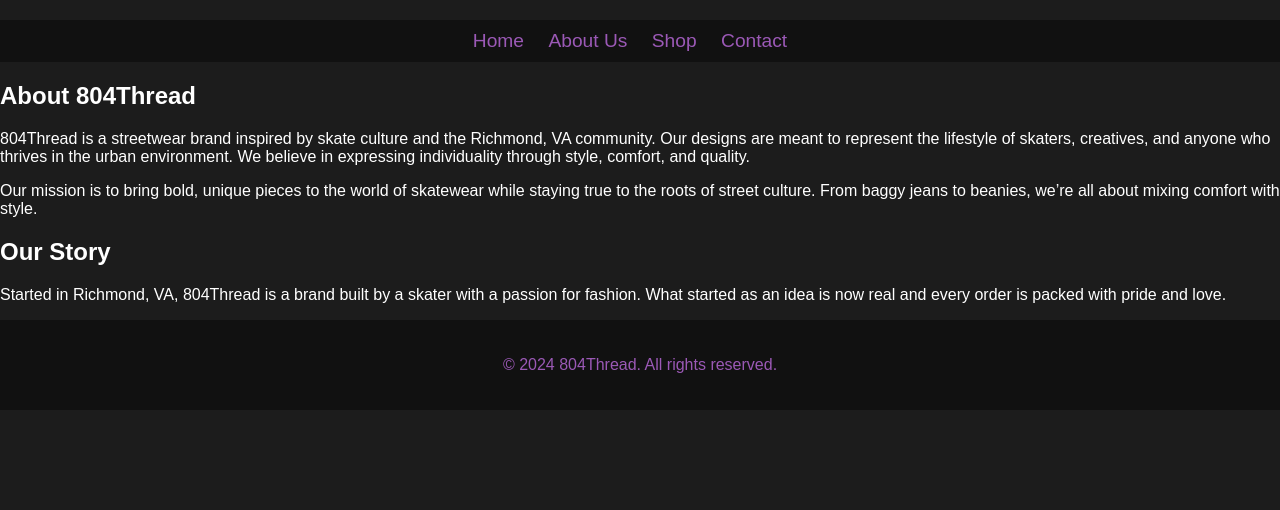
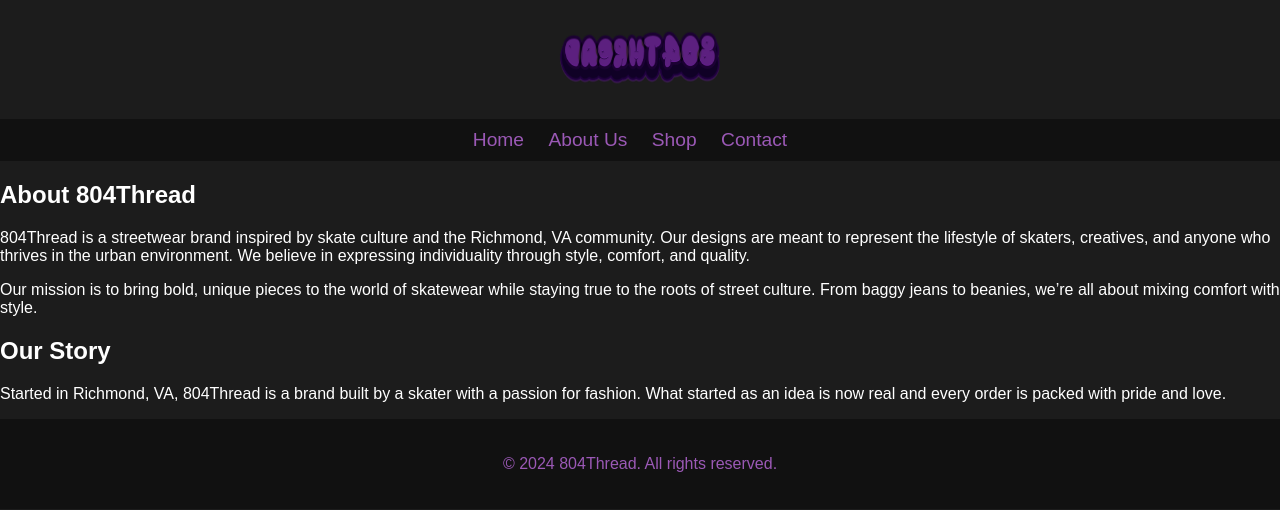
Before and after one commit to 804Thread/804Thread.github.io, a plain HTML site: page about.html in a window 1280 px wide. Drawn offline with Linux system fonts and the light colour scheme.

Commit message:
Update about.html

```diff
--- a/about.html
+++ b/about.html
@@ -8,6 +8,9 @@
 </head>
 <body>
     <header>
+         <header>
+    <img src="804Thread Logo.png" alt="804Thread Logo" class="logo logo-spin">
+  </header>
         <nav>
             <ul>
                 <li><a href="index.html">Home</a></li>
```
